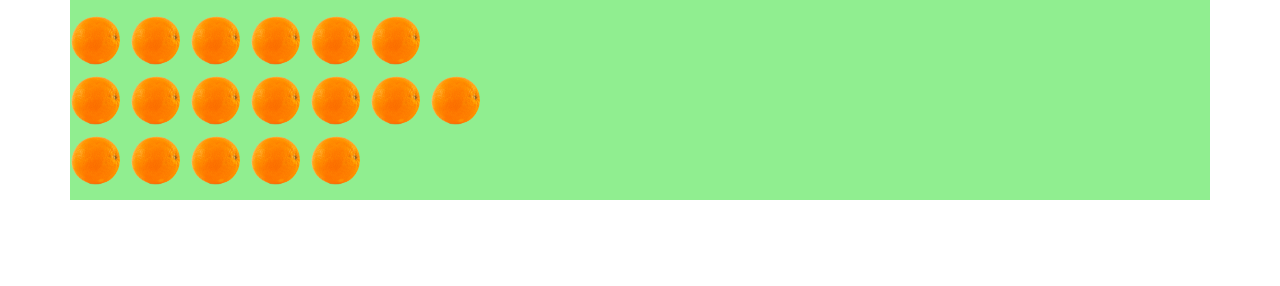
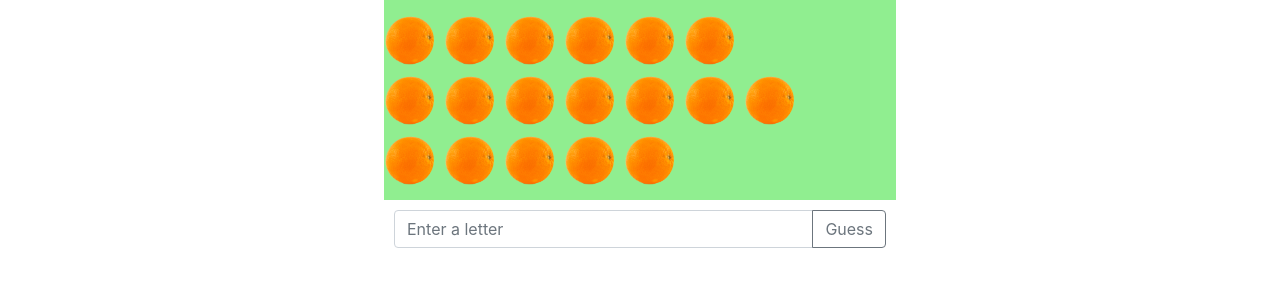
Before and after one commit to BrianChristopher/OrlandoWordGame, a plain HTML site: page index.html in a window 1280 px wide. Drawn offline with nearby package versions, Linux system fonts and the light colour scheme.

Commit message:
User guess input form added. Form works.

```diff
--- a/assets/css/style.css
+++ b/assets/css/style.css
@@ -45,5 +45,11 @@
 #orangeGrove {
     background-color: lightgreen;
     padding: 10px;
+    width: 40%;
+}
 
+#guess {
+    /* background-color: ; */
+    padding: 10px;
+    width: 40%;
 }
--- a/assets/javascript/owg.js
+++ b/assets/javascript/owg.js
@@ -19,9 +19,7 @@ var buildOranges = function (wordToGuess) {
         var nextCharacter = splitWord[i];
 
         if (nextCharacter == " ") {
-            //var newLine = $("<br>");
             currentBuildRow++;
-            console.log(currentBuildRow);
         }
         else {
             var frontOrange = $("<div>").addClass("orangeCardFront");
@@ -38,3 +36,20 @@ var displayWord = function () {
 }
 
 buildOranges(testWord);
+
+
+
+
+
+
+
+
+//This gets the guess from the user
+$("#submitUserGuess").on("click", function(event){
+    event.preventDefault();
+    var letterGuessed = $("#userGuess").val().trim();
+    $("#userGuess").val("");
+    console.log(letterGuessed);
+    //topics.push(newTopic);
+
+});
--- a/index.html
+++ b/index.html
@@ -18,12 +18,21 @@
 
 <body>
     <div class="container" id="orangeGrove">
+        <div class="row" id="buildWordHere1"></div>
+        <div class="row" id="buildWordHere2"></div>
+        <div class="row" id="buildWordHere3"></div>
+        <div class="row" id="buildWordHere4"></div>
+    </div>
+    <div class="container" id="guess">
+        <div class="input-group mb-3">
+            <input type="text" maxlength="1" class="form-control" placeholder="Enter a letter" aria-label="Enter a letter"
+                aria-describedby="button-addon2" id="userGuess">
+            <div class="input-group-append">
+                <button class="btn btn-outline-secondary" type="button" id="submitUserGuess">Guess</button>
+            </div>
+        </div>
+    </div>
 
-    <div class="row" id="buildWordHere1"></div>
-    <div class="row" id="buildWordHere2"></div>
-    <div class="row" id="buildWordHere3"></div>
-    <div class="row" id="buildWordHere4"></div>
-</div>
     <script src="assets/javascript/rotateOrange.js"></script>
     <script src="assets/javascript/owg.js"></script>
 </body>
```
